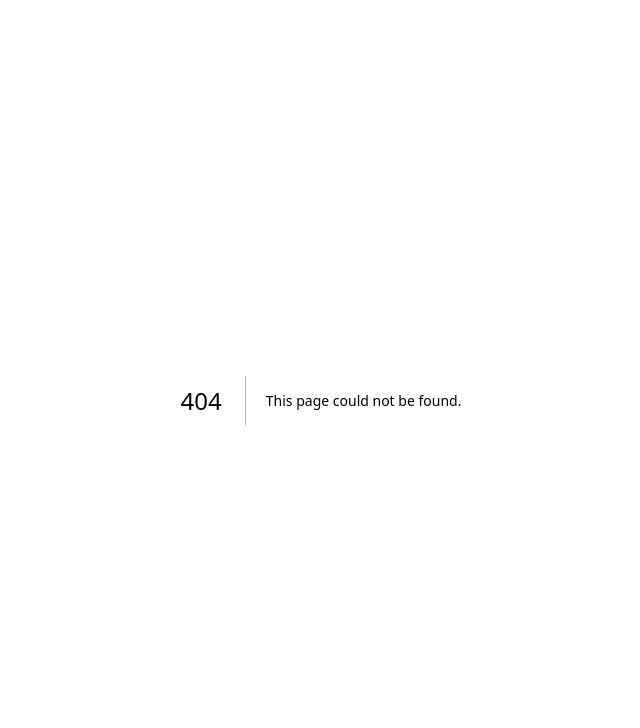
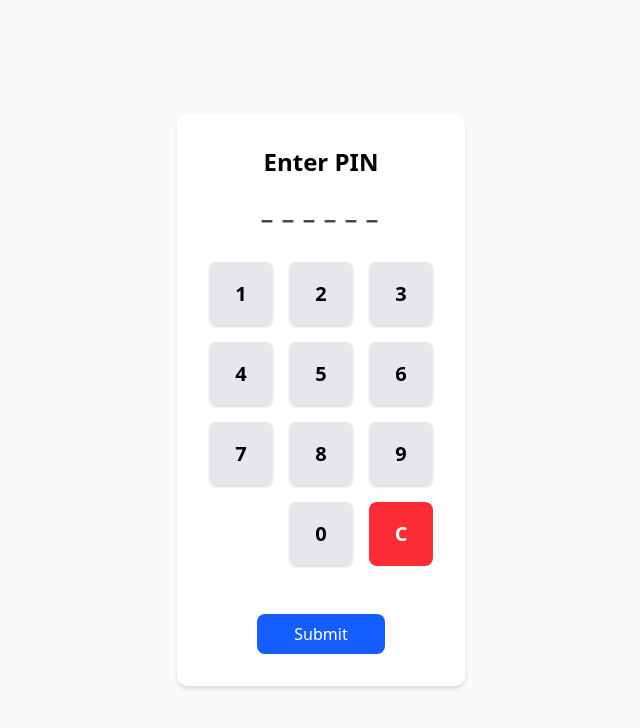
Before and after one commit to Robin5605/csce331-project3, a Next.js app: page /loginPage in a window 1280 px wide. Before the commit this address had no page. Shown: the top 728 px of the page, without its empty margins (319-959 px from the left). Built offline with nearby package versions, Linux system fonts and the light colour scheme.

Commit message:
feat: Created loginPage/page.tsx
Right now this has the functionality of putting in 4 numbers for the pins and clearing

```diff
--- /dev/null
+++ b/app/loginPage/page.tsx
@@ -0,0 +1,68 @@
+"use client";
+
+import { useState } from "react";
+
+export default function LoginPage() {
+  const [pin, setPin] = useState("");
+
+  const handleClick = (num: string) => {
+    if (pin.length < 4) setPin(pin + num);
+  };
+
+  const handleClear = () => setPin("");
+  const handleSubmit = () => {
+    alert(`Entered PIN: ${pin}`);
+    // TODO: Call API or DB check here
+    setPin("");
+  };
+
+  const buttons = ["1","2","3","4","5","6","7","8","9","0"];
+
+  return (
+    <div className="flex min-h-screen items-center justify-center bg-zinc-50 dark:bg-black">
+      <div className="flex flex-col items-center gap-6 rounded-lg bg-white p-8 shadow-md dark:bg-zinc-900">
+        <h1 className="text-2xl font-semibold text-black dark:text-white">
+          Enter PIN
+        </h1>
+
+        {/* Display entered PIN as dots */}
+        <div className="text-3xl font-mono tracking-widest text-zinc-700 dark:text-zinc-200">
+          {pin.replace(/./g, "•") || "------"}
+        </div>
+
+        {/* Numeric keypad */}
+        <div className="grid grid-cols-3 gap-4">
+          {buttons.slice(0, 9).map((num) => (
+            <button
+              key={num}
+              onClick={() => handleClick(num)}
+              className="h-16 w-16 rounded-md bg-gray-200 text-xl font-bold text-black shadow-sm hover:bg-gray-300 active:bg-gray-400 dark:bg-zinc-700 dark:text-white"
+            >
+              {num}
+            </button>
+          ))}
+          <div></div> {/* empty spacer */}
+          <button
+            onClick={() => handleClick("0")}
+            className="h-16 w-16 rounded-md bg-gray-200 text-xl font-bold text-black shadow-sm hover:bg-gray-300 active:bg-gray-400 dark:bg-zinc-700 dark:text-white"
+          >
+            0
+          </button>
+          <button
+            onClick={handleClear}
+            className="h-16 w-16 rounded-md bg-red-500 text-xl font-bold text-white hover:bg-red-600 active:bg-red-700"
+          >
+            C
+          </button>
+        </div>
+
+        <button
+          onClick={handleSubmit}
+          className="mt-6 w-32 rounded-md bg-blue-600 py-2 text-white hover:bg-blue-700"
+        >
+          Submit
+        </button>
+      </div>
+    </div>
+  );
+}
```
